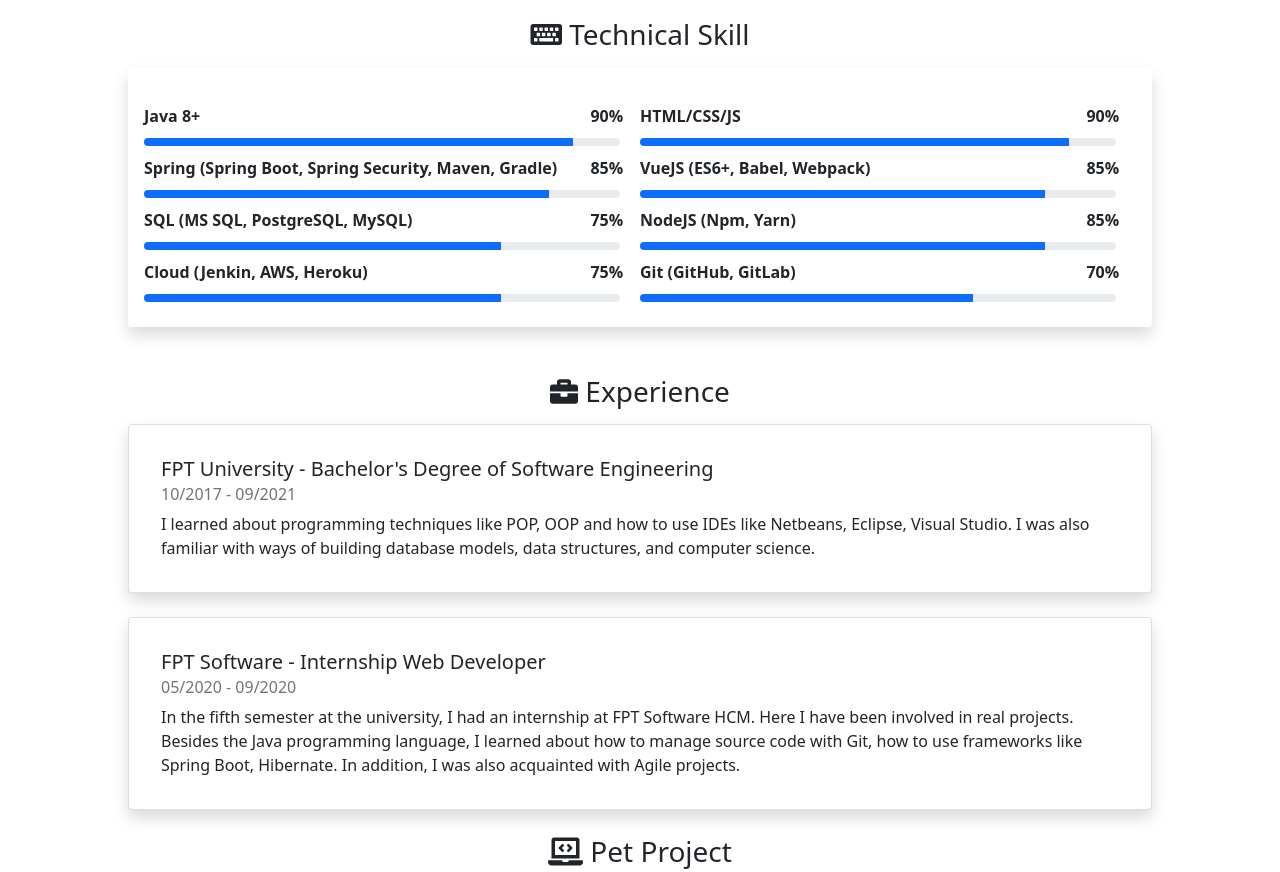
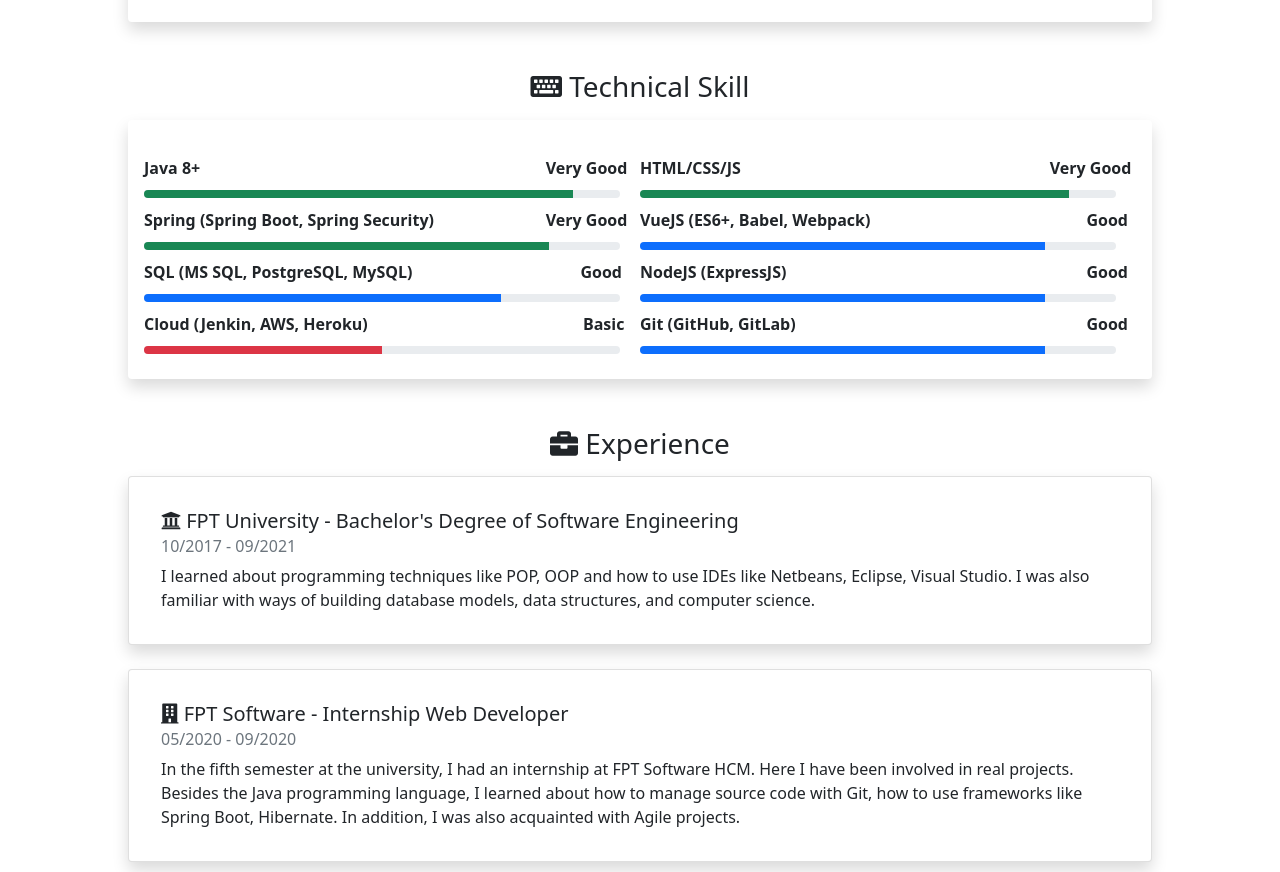
Before and after one commit to tuanvipandpro/my-portfolio, a plain HTML site: page index.html in a window 1280 px wide. Shown: the part 746-1618 px from the top of the page. Drawn offline with nearby package versions, Linux system fonts and the light colour scheme.

Commit message:
Update color

```diff
--- a/css/index.css
+++ b/css/index.css
@@ -1,16 +1,15 @@
 body {
     margin: 0;
     text-align: center;
-    /* background-color: #dfe6e9; */
 }
 
 .header {
     /* margin-bottom: 1%; */
     width: 100%;
-    height: 60%;
+    height: 600px;
     background-size: cover;
     background-position: center center;
-    opacity: 0.8;
+    opacity: 0.6;
     position: absolute;
     top: 0;
     left: 0;
--- a/index.html
+++ b/index.html
@@ -17,7 +17,7 @@
 </head>
 <body>
     <div class="header" style="background-image: url('images/bg-1.jpg');"></div>
-    <div>
+    <div class="header-content">
         <!-- <div class="header-backgroud-color"></div> -->
         <nav class="navbar sticky-top navbar-light" style="top: 5px;">
             <div class="h4" style="margin-left: 10%;">My Profile</div>
@@ -37,7 +37,7 @@
             </div>
         </div>
     </div>
-    <div class="body mt-5">
+    <div class="body" style="margin-top: 100px;">
         <!-- Information Section -->
         <div id="about-section" class="portfolio-info shadow p-3 mb-5 bg-body rounded d-flex">
             <div class="portfolio-info-box">
@@ -81,17 +81,55 @@
                 <div class="portfolio-info-box">
                     <div class="row-skill">
                         <div class="d-flex fw-bold">
-                            <div style="width: 90%;">Java 8+</div>
-                            <div style="width: 5%;">90%</div>
+                            <div style="width: 81%;">Java 8+</div>
+                            <div style="width: 18%;">Very Good</div>
                         </div>
                         <div class="progress" style="width: 96%; margin-top: 10px; height: 8px;">
-                            <div class="progress-bar" style="width: 90%;" role="progressbar" aria-valuenow="90" aria-valuemin="0" aria-valuemax="100"></div>
+                            <div class="progress-bar bg-success" style="width: 90%;" role="progressbar" aria-valuenow="90" aria-valuemin="0" aria-valuemax="100"></div>
                         </div>
                     </div>
                     <div class="row-skill" style="margin-top: 10px;">
                         <div class="d-flex fw-bold">
-                            <div style="width: 90%;">Spring (Spring Boot, Spring Security, Maven, Gradle)</div>
-                            <div style="width: 5%;">85%</div>
+                            <div style="width: 81%;">Spring (Spring Boot, Spring Security)</div>
+                            <div style="width: 18%;">Very Good</div>
+                        </div>
+                        <div class="progress" style="width: 96%; margin-top: 10px; height: 8px;">
+                            <div class="progress-bar bg-success" style="width: 85%;" role="progressbar" aria-valuenow="85" aria-valuemin="0" aria-valuemax="100"></div>
+                        </div>
+                    </div>
+                    <div class="row-skill" style="margin-top: 10px;">
+                        <div class="d-flex fw-bold">
+                            <div style="width: 88%;">SQL (MS SQL, PostgreSQL, MySQL)</div>
+                            <div style="width: 5%;">Good</div>
+                        </div>
+                        <div class="progress" style="width: 96%; margin-top: 10px; height: 8px;">
+                            <div class="progress-bar w-75" role="progressbar" aria-valuenow="75" aria-valuemin="0" aria-valuemax="100"></div>
+                        </div>
+                    </div>
+                    <div class="row-skill" style="margin-top: 10px;">
+                        <div class="d-flex fw-bold">
+                            <div style="width: 88.5%;">Cloud (Jenkin, AWS, Heroku)</div>
+                            <div style="width: 5%;">Basic</div>
+                        </div>
+                        <div class="progress" style="width: 96%; margin-top: 10px; height: 8px;">
+                            <div class="progress-bar bg-danger w-50" role="progressbar" aria-valuenow="75" aria-valuemin="0" aria-valuemax="100"></div>
+                        </div>
+                    </div>
+                </div>
+                <div class="portfolio-info-box">
+                    <div class="row-skill">
+                        <div class="d-flex fw-bold">
+                            <div style="width: 95%;">HTML/CSS/JS</div>
+                            <div style="width: 20%;">Very Good</div>
+                        </div>
+                        <div class="progress" style="width: 96%; margin-top: 10px; height: 8px;">
+                            <div class="progress-bar bg-success" style="width: 90%;" role="progressbar" aria-valuenow="90" aria-valuemin="0" aria-valuemax="100"></div>
+                        </div>
+                    </div>
+                    <div class="row-skill" style="margin-top: 10px;">
+                        <div class="d-flex fw-bold">
+                            <div style="width: 90%;">VueJS (ES6+, Babel, Webpack)</div>
+                            <div style="width: 5%;">Good</div>
                         </div>
                         <div class="progress" style="width: 96%; margin-top: 10px; height: 8px;">
                             <div class="progress-bar" style="width: 85%;" role="progressbar" aria-valuenow="85" aria-valuemin="0" aria-valuemax="100"></div>
@@ -99,46 +137,8 @@
                     </div>
                     <div class="row-skill" style="margin-top: 10px;">
                         <div class="d-flex fw-bold">
-                            <div style="width: 90%;">SQL (MS SQL, PostgreSQL, MySQL)</div>
-                            <div style="width: 5%;">75%</div>
-                        </div>
-                        <div class="progress" style="width: 96%; margin-top: 10px; height: 8px;">
-                            <div class="progress-bar w-75" role="progressbar" aria-valuenow="75" aria-valuemin="0" aria-valuemax="100"></div>
-                        </div>
-                    </div>
-                    <div class="row-skill" style="margin-top: 10px;">
-                        <div class="d-flex fw-bold">
-                            <div style="width: 90%;">Cloud (Jenkin, AWS, Heroku)</div>
-                            <div style="width: 5%;">75%</div>
-                        </div>
-                        <div class="progress" style="width: 96%; margin-top: 10px; height: 8px;">
-                            <div class="progress-bar w-75" role="progressbar" aria-valuenow="75" aria-valuemin="0" aria-valuemax="100"></div>
-                        </div>
-                    </div>
-                </div>
-                <div class="portfolio-info-box">
-                    <div class="row-skill">
-                        <div class="d-flex fw-bold">
-                            <div style="width: 90%;">HTML/CSS/JS</div>
-                            <div style="width: 5%;">90%</div>
-                        </div>
-                        <div class="progress" style="width: 96%; margin-top: 10px; height: 8px;">
-                            <div class="progress-bar" style="width: 90%;" role="progressbar" aria-valuenow="90" aria-valuemin="0" aria-valuemax="100"></div>
-                        </div>
-                    </div>
-                    <div class="row-skill" style="margin-top: 10px;">
-                        <div class="d-flex fw-bold">
-                            <div style="width: 90%;">VueJS (ES6+, Babel, Webpack)</div>
-                            <div style="width: 5%;">85%</div>
-                        </div>
-                        <div class="progress" style="width: 96%; margin-top: 10px; height: 8px;">
-                            <div class="progress-bar" style="width: 85%;" role="progressbar" aria-valuenow="85" aria-valuemin="0" aria-valuemax="100"></div>
-                        </div>
-                    </div>
-                    <div class="row-skill" style="margin-top: 10px;">
-                        <div class="d-flex fw-bold">
-                            <div style="width: 90%;">NodeJS (Npm, Yarn)</div>
-                            <div style="width: 5%;">85%</div>
+                            <div style="width: 90%;">NodeJS (ExpressJS)</div>
+                            <div style="width: 5%;">Good</div>
                         </div>
                         <div class="progress" style="width: 96%; margin-top: 10px; height: 8px;">
                             <div class="progress-bar" style="width: 85%;" role="progressbar" aria-valuenow="85" aria-valuemin="0" aria-valuemax="100"></div>
@@ -147,10 +147,10 @@
                     <div class="row-skill" style="margin-top: 10px;">
                         <div class="d-flex fw-bold">
                             <div style="width: 90%;">Git (GitHub, GitLab)</div>
-                            <div style="width: 5%;">70%</div>
+                            <div style="width: 5%;">Good</div>
                         </div>
                         <div class="progress" style="width: 96%; margin-top: 10px; height: 8px;">
-                            <div class="progress-bar" style="width: 70%;" role="progressbar" aria-valuenow="70" aria-valuemin="0" aria-valuemax="100"></div>
+                            <div class="progress-bar" style="width: 85%;" role="progressbar" aria-valuenow="70" aria-valuemin="0" aria-valuemax="100"></div>
                         </div>
                     </div>
                 </div>
@@ -162,7 +162,7 @@
         <div class="portfolio-info">
             <div class="card shadow p-3 bg-body rounded" style="margin-top: 1.5%; text-align: left;">
                 <div class="card-body">
-                  <h5 class="card-title">FPT University - Bachelor's Degree of Software Engineering</h5>
+                  <h5 class="card-title"><i class="fas fa-university"></i> FPT University - Bachelor's Degree of Software Engineering</h5>
                   <h6 class="card-subtitle mb-2 text-muted">10/2017 - 09/2021</h6>
                   <p class="card-text">
                     I learned about programming techniques like POP, OOP and how to use IDEs like Netbeans, Eclipse, Visual Studio. I was also familiar with ways of building database models, data structures, and computer science.
@@ -171,7 +171,7 @@
             </div>
             <div class="card shadow p-3 mt-4 bg-body rounded" style="text-align: left;">
                 <div class="card-body">
-                  <h5 class="card-title">FPT Software - Internship Web Developer</h5>
+                  <h5 class="card-title"><i class="fas fa-building"></i> FPT Software - Internship Web Developer</h5>
                   <h6 class="card-subtitle mb-2 text-muted">05/2020 - 09/2020</h6>
                   <p class="card-text">
                     In the fifth semester at the university, I had an internship at FPT Software HCM. Here I have been involved in real projects. Besides the Java programming language, I learned about how to manage source code with Git, how to use frameworks like Spring Boot, Hibernate. In addition, I was also acquainted with Agile projects.
@@ -181,7 +181,7 @@
         </div>
         <!-- Pet Project Section -->
         <h3 id="pet-section"><i class="fas fa-laptop-code"></i> Pet Project</h3>
-        <div class="card portfolio-info mb-3 mt-3 shadow p-3 bg-body rounded">
+        <div class="card portfolio-info mb-4 mt-3 shadow p-3 bg-body rounded">
             <div class="card-body">
                 <ul class="nav nav-tabs" id="myTab" role="tablist">
                     <li class="nav-item" role="presentation">
@@ -238,6 +238,6 @@
             <p>&copy; Creative CV. All rights reserved.<br>Power By TuanLM</p>
           </div>
     </div>
-    <a id="back-to-top" href="#" class="btn btn-light btn-lg back-to-top" role="button"><i class="fas fa-chevron-up"></i></a>
+    <a id="back-to-top" href="#" style="background-color: #bdc3c7;" class="btn btn-light btn-lg back-to-top" role="button"><i class="fas fa-chevron-up"></i></a>
 </body>
 </html>
```
